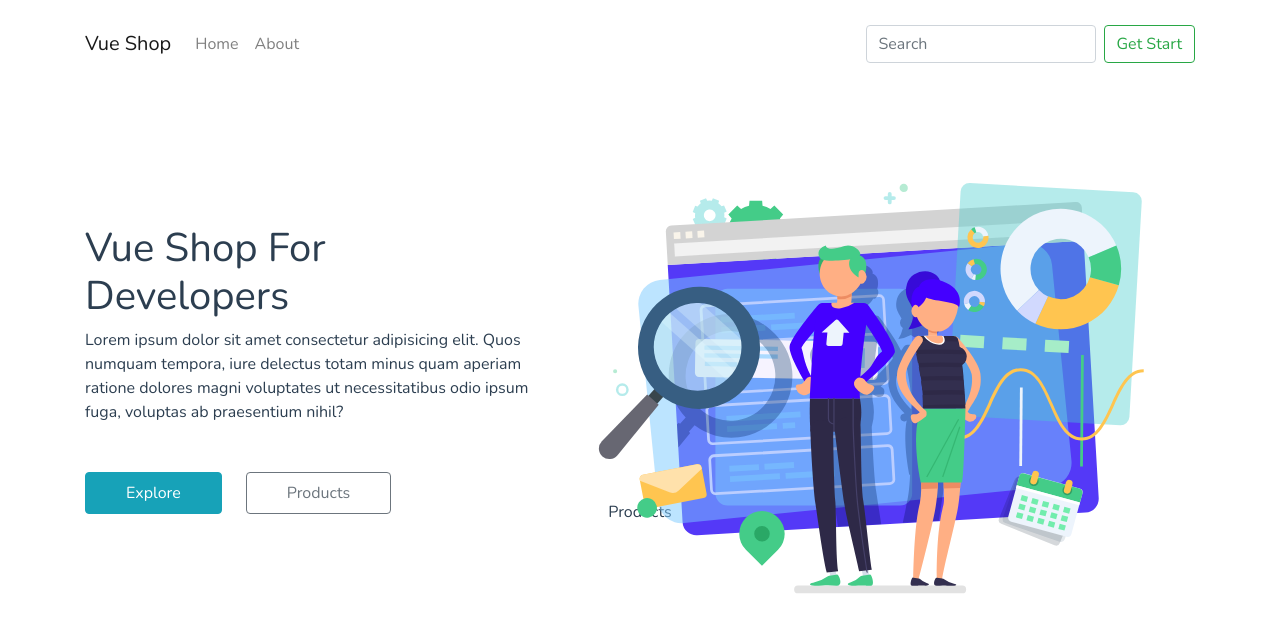
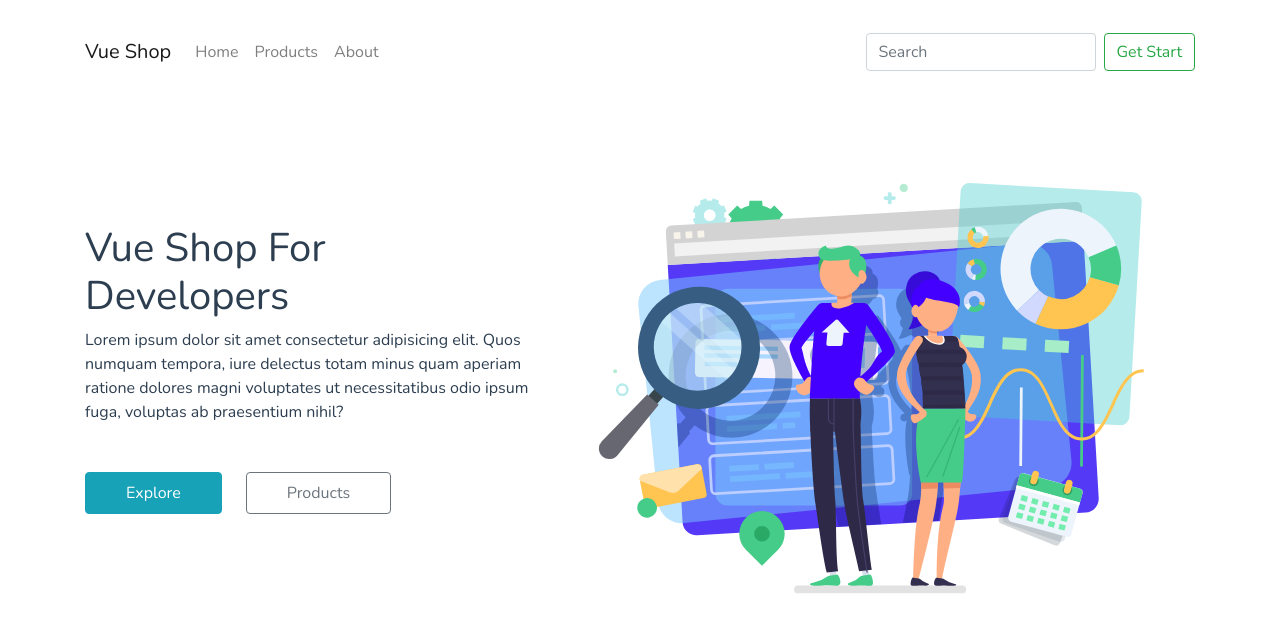
Before and after one commit to berlybeer/vue-shop, a Vue app: page / in a window 1280 px wide. Shown: the top 632 px of the page. Built offline with nearby package versions, Linux system fonts and the light colour scheme.

Commit message:
Navbar updated with fixed design

```diff
--- a/src/components/Navbar.vue
+++ b/src/components/Navbar.vue
@@ -1,10 +1,8 @@
 <template>
   <div class="hello">
-		<nav
-			class="navbar custom-nav fixed-top navbar-expand-lg navbar-light bg-light"
-		>
+    <nav class="navbar custom-nav fixed-top navbar-expand-lg navbar-light bg-light">
       <div class="container">
-				<a class="navbar-brand" href="#">Vue Shop</a>
+        <router-link class="navbar-brand" to="/">Vue Shop</router-link>
         <button
           class="navbar-toggler"
           type="button"
@@ -23,9 +21,10 @@
               <router-link to="/home" class="nav-link">Home</router-link>
             </li>
             <li class="nav-item">
-							<router-link to="/about" class="nav-link" href="#"
-								>About</router-link
-							>
+              <router-link to="/products" class="nav-link">Products</router-link>
+            </li>
+            <li class="nav-item">
+              <router-link to="/about" class="nav-link" href="#">About</router-link>
             </li>
           </ul>
           <form class="form-inline my-2 my-lg-0">
@@ -35,9 +34,7 @@
               placeholder="Search"
               aria-label="Search"
             />
-						<button class="btn btn-outline-success my-2 my-sm-0">
-							Get Start
-						</button>
+            <button class="btn btn-outline-success my-2 my-sm-0">Get Start</button>
           </form>
         </div>
       </div>
@@ -47,11 +44,11 @@
 
 <script>
 export default {
-	name: 'Navbar',
+  name: "Navbar",
   props: {
-		msg: String,
-	},
+    msg: String
   }
+};
 </script>
 
 <!-- Add "scoped" attribute to limit CSS to this component only -->
@@ -60,6 +57,9 @@ export default {
   .navbar.custom-nav {
     top: 16px;
     background-color: transparent !important;
+    padding-top: 16px;
+    padding-bottom: 16px;
+    background-color: #fff !important;
   }
 }
 </style>
--- a/src/views/Home.vue
+++ b/src/views/Home.vue
@@ -1,20 +1,19 @@
 <template>
-	<div class="home">
-		<Hero />
-		Products
-	</div>
+  <div class="home">
+    <Hero />
+  </div>
 </template>
 
 <script>
 // @ is an alias to /src
-import Hero from '@/components/Hero.vue'
+import Hero from "@/components/Hero.vue";
 
 export default {
-	name: 'home',
-	components: {
-		Hero,
-	},
-}
+  name: "home",
+  components: {
+    Hero
+  }
+};
 </script>
 
 <style></style>
```
Lines whose indentation alone changed are shown as unchanged.
